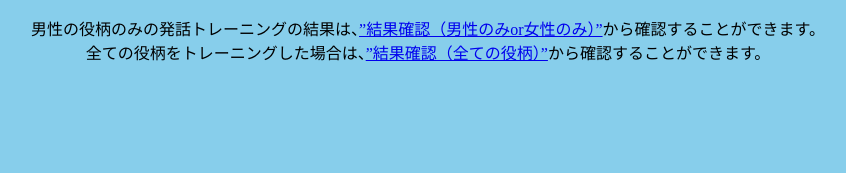
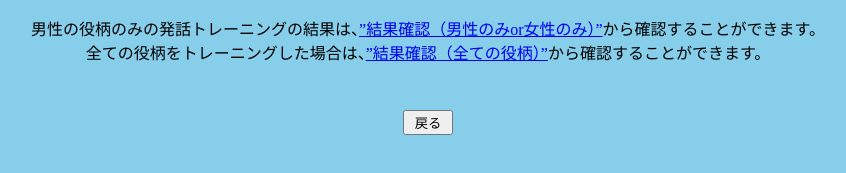
Before and after one commit to sashimi-oss/recog-tng, a Flask app: page /howto in a window 1280 px wide. Shown: the part 1221-1394 px from the top of the page, without its empty margins (212-1058 px from the left). Before the commit the page ends 1282 px from the top, so only its background shows below. Run offline with Flask 3, Linux system fonts and the light colour scheme.

Commit message:
使い方に戻るボタンを追加

```diff
--- a/my_app/templates/howto.html
+++ b/my_app/templates/howto.html
@@ -39,5 +39,9 @@
     全ての役柄をトレーニングした場合は、<a href="#">”結果確認（全ての役柄）”</a>から確認することができます。<br>
   </p>
 
+  <form action="{{url_for('index')}}" method="get">
+    <button type="submit" style="width:50px; margin: 30px auto;">戻る  </button>
+  </form>
+
 </body>
 </html>
```
